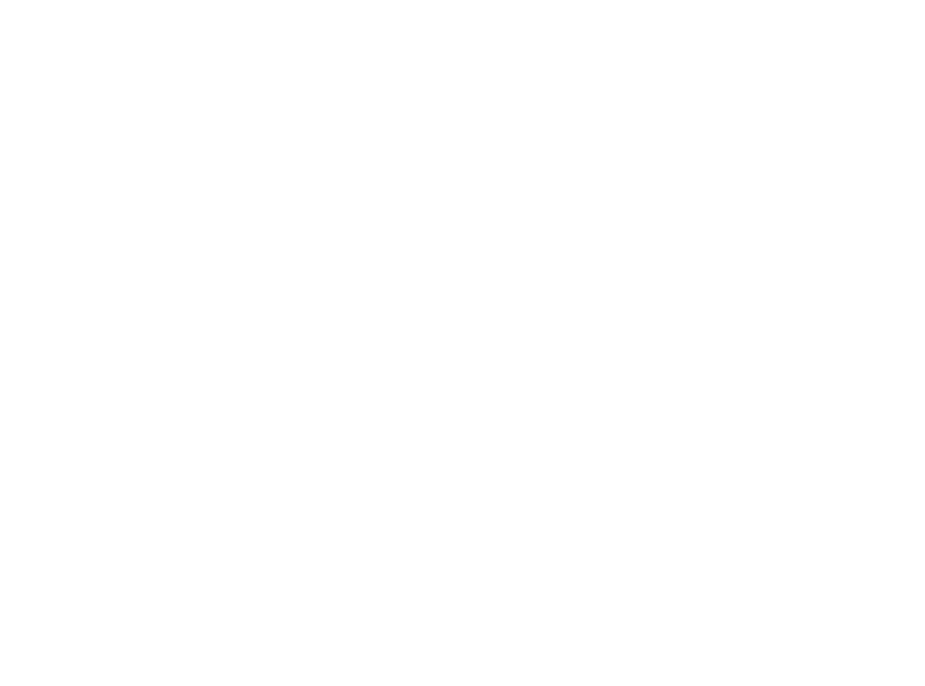
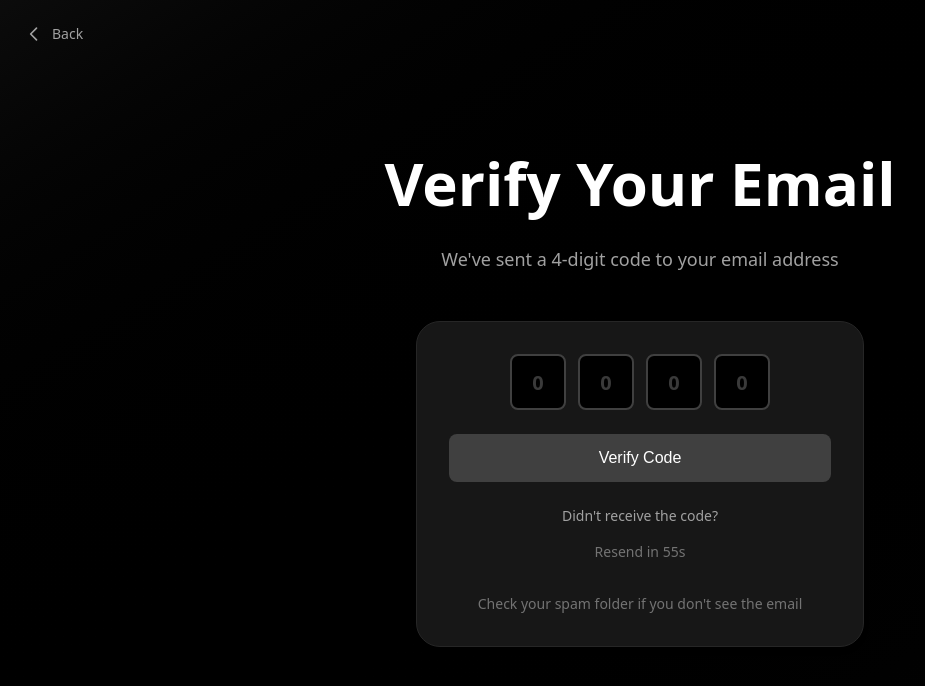
Before and after one commit to SHUBH4M13/CollabX, a React (Vite) app: page /signup/OTP in a window 1280 px wide. Before the commit this address had no page. Shown: the top 686 px of the page, without its empty margins (0-925 px from the left). Built offline with nearby package versions, Linux system fonts and the light colour scheme.

Commit message:
made OTP page and added OTP Routes

```diff
--- a/src/App.jsx
+++ b/src/App.jsx
@@ -1,15 +1,21 @@
 import HeroSection from "./Components/HeroSection"
 import LoginPage from "./Components/LoginPage"
 import SignupPage from "./Components/SignupPage"
+import OTPAuthPage from "./Components/OTPAuthPage";
 import { BrowserRouter, Routes, Route } from 'react-router';
 
 function App() {
   return (
     <BrowserRouter>
       <Routes>
+
+      <Route path="/signup" element={<SignupPage />} />
+      <Route path="/signup/OTP" element={<OTPAuthPage />} />
+
+      <Route path="/login" element={<LoginPage />} />
+
       <Route path="/" element={<HeroSection />} />
-      <Route path="/login" element={<LoginPage />} />
-      <Route path="/signup" element={<SignupPage />} />
+
       </Routes>
     </BrowserRouter>
   )
--- /dev/null
+++ b/src/Components/OTPAuthPage.jsx
@@ -0,0 +1,213 @@
+import React, { useState, useRef, useEffect } from 'react';
+import { useNavigate } from 'react-router';
+
+export default function OTPAuthPage() {
+    const navigate = useNavigate();
+    const [otp, setOtp] = useState(['', '', '', '']);
+    const [isLoading, setIsLoading] = useState(false);
+    const [error, setError] = useState('');
+    const [resendTimer, setResendTimer] = useState(60);
+    const [canResend, setCanResend] = useState(false);
+    const inputRefs = useRef([]);
+
+    useEffect(() => {
+        if (resendTimer > 0) {
+            const timer = setTimeout(() => setResendTimer(resendTimer - 1), 1000);
+            return () => clearTimeout(timer);
+        } else {
+            setCanResend(true);
+        }
+    }, [resendTimer]);
+
+    const handleInputChange = (index, value) => {
+        if (value.length > 1) return; // Prevent multiple characters
+
+        const newOtp = [...otp];
+        newOtp[index] = value;
+        setOtp(newOtp);
+        setError(''); // Clear error when user types
+
+        // Auto-focus next input
+        if (value && index < 5) {
+            inputRefs.current[index + 1]?.focus();
+        }
+    };
+
+    const handleKeyDown = (index, e) => {
+        // Handle backspace
+        if (e.key === 'Backspace' && !otp[index] && index > 0) {
+            inputRefs.current[index - 1]?.focus();
+        }
+
+        // Handle paste
+        if (e.key === 'v' && (e.ctrlKey || e.metaKey)) {
+            e.preventDefault();
+            navigator.clipboard.readText()
+            .then(text => {
+                const pastedOtp = text.replace(/\D/g, '').slice(0, 4).split('');
+                const newOtp = [...otp];
+                pastedOtp.forEach((digit, i) => {
+                    if (i < 4) newOtp[i] = digit;
+                });
+                setOtp(newOtp);
+                // Focus the last filled input or next empty one
+                const lastIndex = Math.min(pastedOtp.length, 5);
+                inputRefs.current[lastIndex]?.focus();
+            });
+        }
+    };
+
+    const handleSubmit = async (e) => {
+        e.preventDefault();
+        const otpString = otp.join('');
+
+        if (otpString.length !== 4) {
+            setError('Please enter all 4 digits');
+            return;
+        }
+
+        setIsLoading(true);
+        setError('');
+
+        try {
+            // await new Promise(resolve => setTimeout(resolve, 1500));
+            if (otpString === '1234') {
+            navigate('/');
+            } else {
+                setError('Invalid OTP. Please try again.');
+                setOtp(['', '', '', '']);
+                inputRefs.current[0]?.focus();
+            }
+        } catch (err) {
+            setError('Something went wrong. Please try again.');
+        } finally {
+            setIsLoading(false);
+        }
+    };
+
+    const handleResend = async () => {
+        if (!canResend) return;
+
+        setCanResend(false);
+        setResendTimer(60);
+        setError('');
+
+        try {
+            // // Simulate resend API call - replace with your actual API call
+            // await new Promise(resolve => setTimeout(resolve, 1000));
+            // // Add success notification here if needed
+        } catch (err) {
+            setError('Failed to resend code. Please try again.');
+            setCanResend(true);
+            setResendTimer(0);
+        }
+    };
+
+    return (
+        <div className="relative flex flex-col items-center justify-center bg-black text-white min-h-screen">
+            <div className="absolute inset-0 bg-gradient-to-br from-neutral-900/50 via-black to-neutral-900/50"></div>
+
+            <button
+                onClick={() => navigate(-1)}
+                className="absolute top-6 left-6 z-20 flex items-center space-x-2 text-neutral-400 hover:text-white transition-colors duration-300"
+            >
+                <svg className="w-5 h-5" fill="none" stroke="currentColor" viewBox="0 0 24 24">
+                    <path strokeLinecap="round" strokeLinejoin="round" strokeWidth={2} d="M15 19l-7-7 7-7" />
+                </svg>
+                <span className="text-sm">Back</span>
+            </button>
+
+            <div className="px-4 py-10 md:py-20">
+                <div className="text-center mb-8 animate-fade-in">
+                    <h1 className="relative z-10 mx-auto max-w-4xl text-center text-2xl font-bold md:text-4xl lg:text-6xl mb-4">
+                        Verify Your Email
+                    </h1>
+                    <p className="relative z-10 mx-auto max-w-xl py-4 text-center text-lg font-normal text-neutral-400 animate-fade-in-delay">
+                        We've sent a 4-digit code to your email address
+                    </p>
+                </div>
+
+                <div className="flex justify-center items-center">
+                    <div className="relative z-10 w-full max-w-md rounded-3xl border border-neutral-800 bg-neutral-900 p-8 shadow-md animate-fade-in-delay-2">
+                        <form onSubmit={handleSubmit} className="space-y-6">
+                            <div className="flex justify-center space-x-3 mb-6">
+                                {otp.map((digit, index) => (
+                                    <input
+                                        key={index}
+                                        ref={el => inputRefs.current[index] = el}
+                                        type="text"
+                                        inputMode="numeric"
+                                        maxLength={1}
+                                        value={digit}
+                                        onChange={(e) => handleInputChange(index, e.target.value.replace(/\D/g, ''))}
+                                        onKeyDown={(e) => handleKeyDown(index, e)}
+                                        className={`w-12 h-12 md:w-14 md:h-14 text-center text-xl font-bold bg-black border-2 rounded-lg focus:outline-none transition-all duration-300 ${
+                                            error
+                                                ? 'border-red-500 focus:border-red-400'
+                                                : 'border-neutral-700 focus:border-primary hover:border-neutral-600'
+                                        } ${digit ? 'text-white' : 'text-neutral-500'}`}
+                                        placeholder="0"
+                                    />
+                                ))}
+                            </div>
+
+                            {error && (
+                                <div className="text-red-400 text-sm text-center bg-red-900/20 border border-red-800 rounded-lg p-3 animate-fade-in">
+                                    {error}
+                                </div>
+                            )}
+
+                            <button
+                                type="submit"
+                                disabled={isLoading || otp.join('').length !== 4}
+                                className={`w-full font-Geist transform rounded-lg px-6 py-3 font-medium text-white transition-all duration-300 ${
+                                    isLoading || otp.join('').length !== 4
+                                        ? 'bg-neutral-700 cursor-not-allowed'
+                                        : 'bg-primary hover:-translate-y-0.5 hover:bg-primary/80'
+                                }`}
+                            >
+                                {isLoading ? (
+                                    <div className="flex items-center justify-center">
+                                        <svg className="animate-spin -ml-1 mr-3 h-5 w-5 text-white" xmlns="http://www.w3.org/2000/svg" fill="none" viewBox="0 0 24 24">
+                                            <circle className="opacity-25" cx="12" cy="12" r="10" stroke="currentColor" strokeWidth="4"></circle>
+                                            <path className="opacity-75" fill="currentColor" d="M4 12a8 8 0 018-8V0C5.373 0 0 5.373 0 12h4zm2 5.291A7.962 7.962 0 014 12H0c0 3.042 1.135 5.824 3 7.938l3-2.647z"></path>
+                                        </svg>
+                                        Verifying...
+                                    </div>
+                                ) : (
+                                    'Verify Code'
+                                )}
+                            </button>
+
+                            <div className="text-center space-y-4 animate-fade-in-delay-3">
+                                <p className="text-neutral-400 text-sm">
+                                    Didn't receive the code?
+                                </p>
+
+                                {canResend ? (
+                                    <button
+                                        type="button"
+                                        onClick={handleResend}
+                                        className="text-primary hover:text-primary/80 font-medium transition-colors duration-300"
+                                    >
+                                        Resend Code
+                                    </button>
+                                ) : (
+                                    <p className="text-neutral-500 text-sm">
+                                        Resend in {resendTimer}s
+                                    </p>
+                                )}
+                            </div>
+                        </form>
+
+                        <div className="mt-8 text-center">
+                            <p className="text-neutral-500 text-sm">
+                                Check your spam folder if you don't see the email
+                            </p>
+                        </div>
+                    </div>
+                </div>
+            </div>
+        </div>
+    );
+}
```
